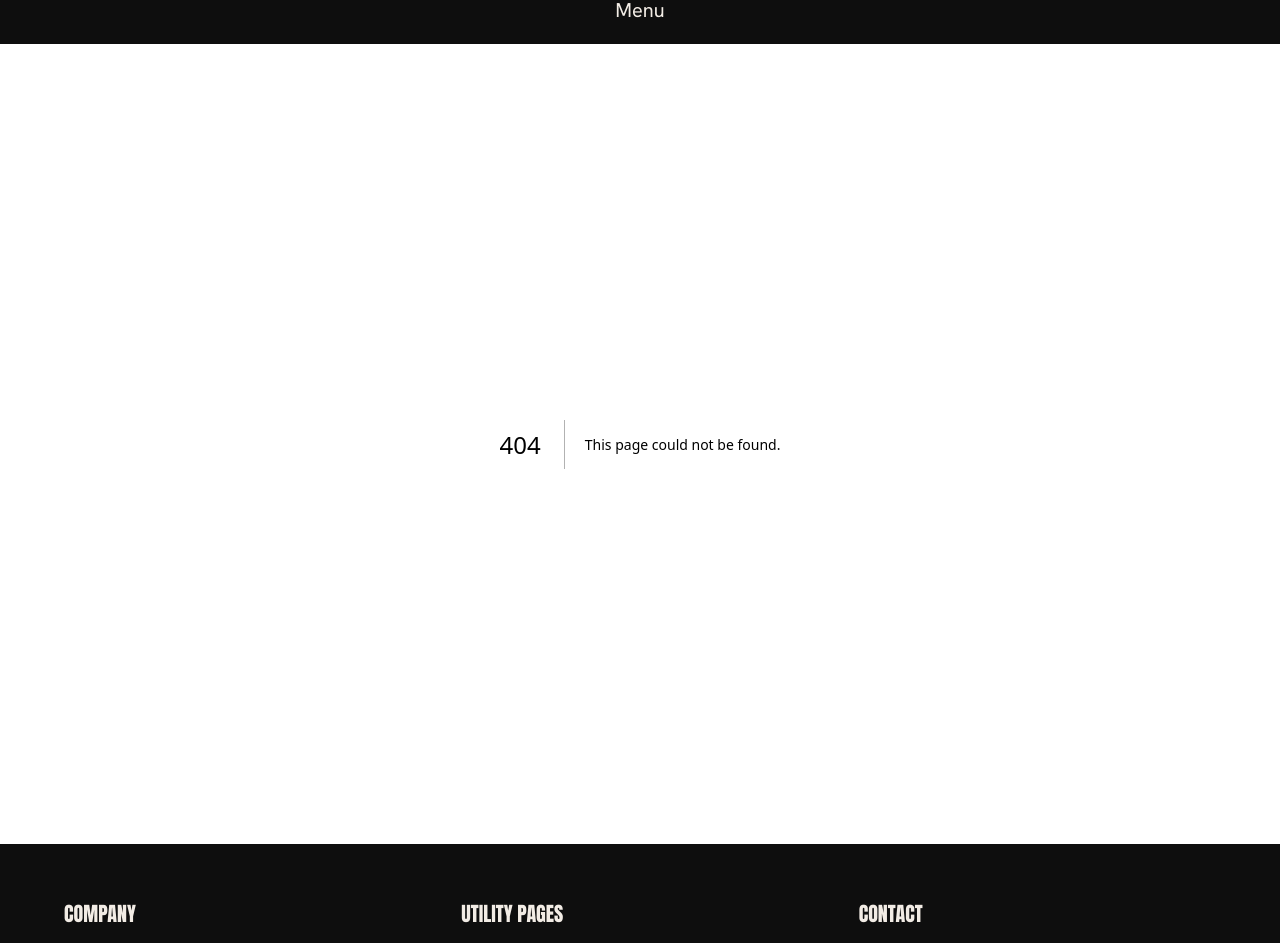
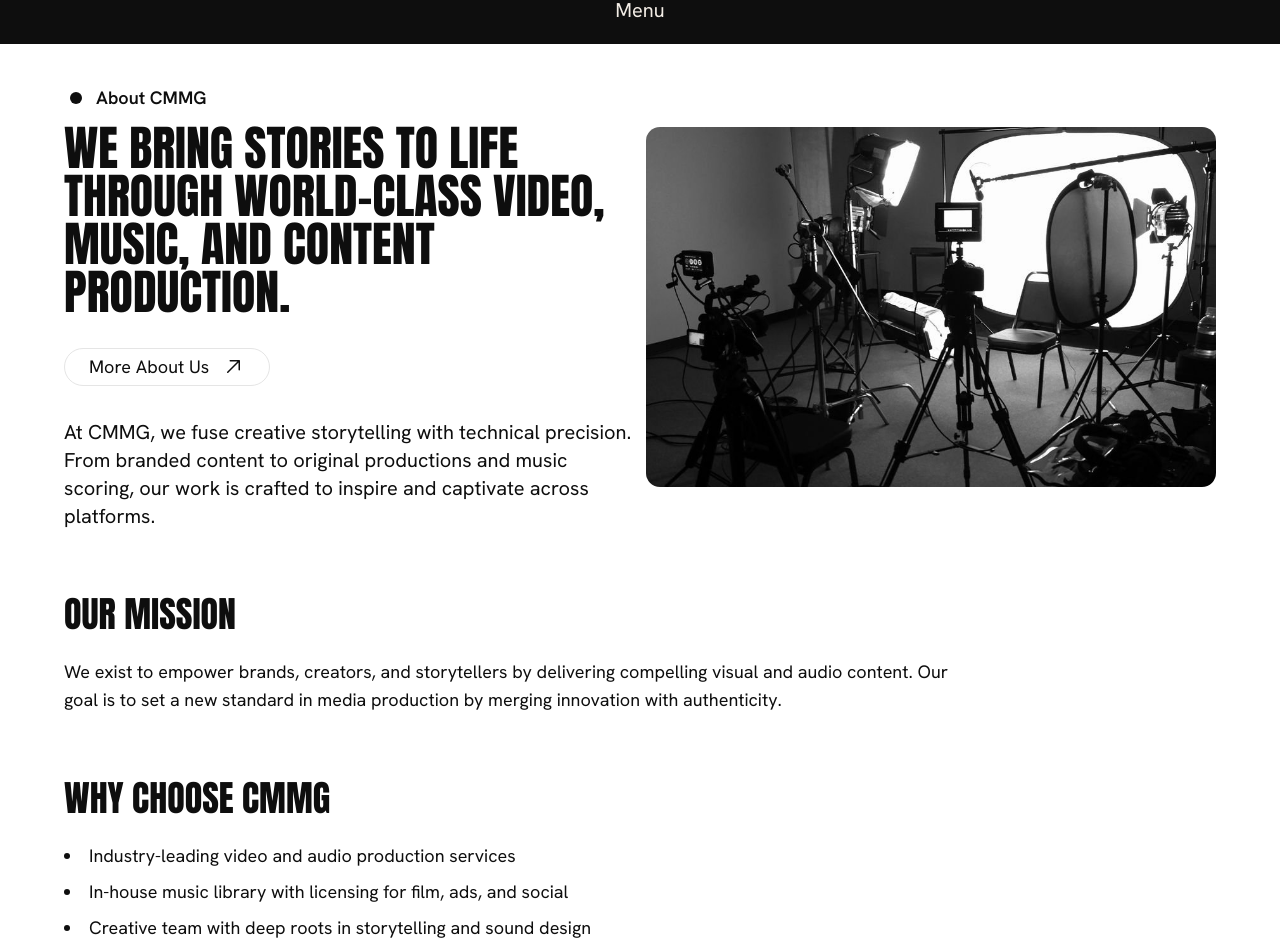
Before and after one commit to seedwaydevs/cmmg, a Next.js app: page /about in a window 1280 px wide. Before the commit this address had no page. Shown: the part 200-1143 px from the top of the page. Built offline with nearby package versions, Linux system fonts and the light colour scheme.

Commit message:
created about page

```diff
--- /dev/null
+++ b/src/app/about/page.tsx
@@ -0,0 +1,97 @@
+import { Anton, Hanken_Grotesk } from "next/font/google";
+import Image from "next/image";
+import Link from "next/link";
+import React from "react";
+import { GoDotFill, GoArrowUpRight } from "react-icons/go";
+import image from "../../../public/prodco.jpg";
+
+const antonFont = Anton({ subsets: ["latin"], weight: "400" });
+const hanken = Hanken_Grotesk({
+  subsets: ["latin"],
+  weight: ["100", "200", "300", "400", "500", "600", "700", "800", "900"],
+});
+
+const About = () => {
+  return (
+    <div className="text-[#0e0e0e] w-full py-10 ">
+      <div className="w-[90%] mx-auto flex flex-col gap-16">
+        {/* Section 1: Introduction */}
+        <div className="flex flex-col lg:flex-row items-center gap-3">
+          <div className="lg:flex-1">
+            <div className="flex items-center space-x-2 pb-3">
+              <GoDotFill className="h-6 w-6" />
+              <p className={`${hanken.className} text-lg font-semibold`}>
+                About CMMG
+              </p>
+            </div>
+            <div className="space-y-8">
+              <p
+                className={`${antonFont.className} text-4xl lg:text-5xl uppercase`}
+              >
+                We bring stories to life through world-class video, music, and
+                content production.
+              </p>
+              <Link
+                href="/about"
+                className={`${hanken.className} border rounded-3xl text-lg py-1 px-6 inline-flex items-center gap-3 hover:bg-[#f2ece5] hover:text-[#0e0e0e]`}
+              >
+                More About Us
+                <GoArrowUpRight className="h-6 w-6" />
+              </Link>
+              <p className={`${hanken.className} text-xl`}>
+                At CMMG, we fuse creative storytelling with technical precision.
+                From branded content to original productions and music scoring,
+                our work is crafted to inspire and captivate across platforms.
+              </p>
+            </div>
+          </div>
+          <div className="my-10 h-[60vh] w-full lg:flex-1 lg:h-full">
+            <Image
+              src={image}
+              alt="Production team at work"
+              className="rounded-xl w-full object-cover h-full"
+            />
+          </div>
+        </div>
+
+        {/* Section 2: Our Mission */}
+        <div className="space-y-6">
+          <h2
+            className={`${antonFont.className} text-3xl lg:text-4xl uppercase`}
+          >
+            Our Mission
+          </h2>
+          <p className={`${hanken.className} text-lg max-w-4xl`}>
+            We exist to empower brands, creators, and storytellers by delivering
+            compelling visual and audio content. Our goal is to set a new
+            standard in media production by merging innovation with
+            authenticity.
+          </p>
+        </div>
+
+        {/* Section 3: Why Choose Us */}
+        <div className="space-y-6">
+          <h2
+            className={`${antonFont.className} text-3xl lg:text-4xl uppercase`}
+          >
+            Why Choose CMMG
+          </h2>
+          <ul
+            className={`${hanken.className} text-lg list-disc list-inside space-y-2`}
+          >
+            <li>Industry-leading video and audio production services</li>
+            <li>
+              In-house music library with licensing for film, ads, and social
+            </li>
+            <li>
+              Creative team with deep roots in storytelling and sound design
+            </li>
+            <li>End-to-end content solutions from concept to delivery</li>
+          </ul>
+        </div>
+      </div>
+    </div>
+  );
+};
+
+export default About;
```
